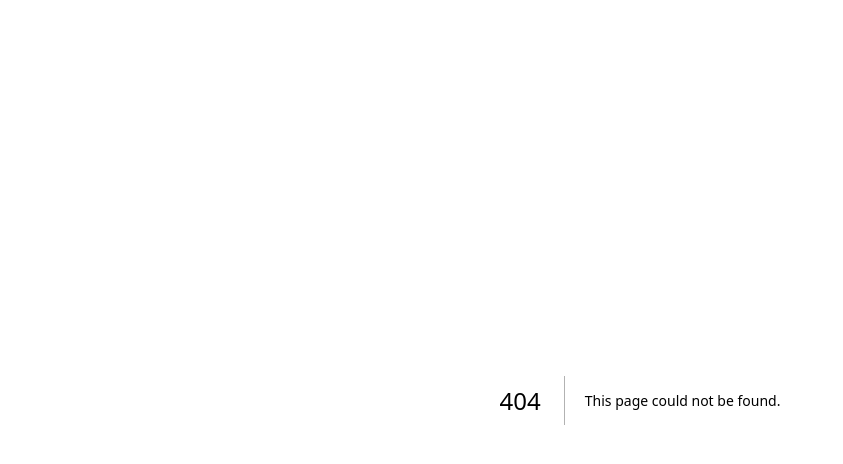
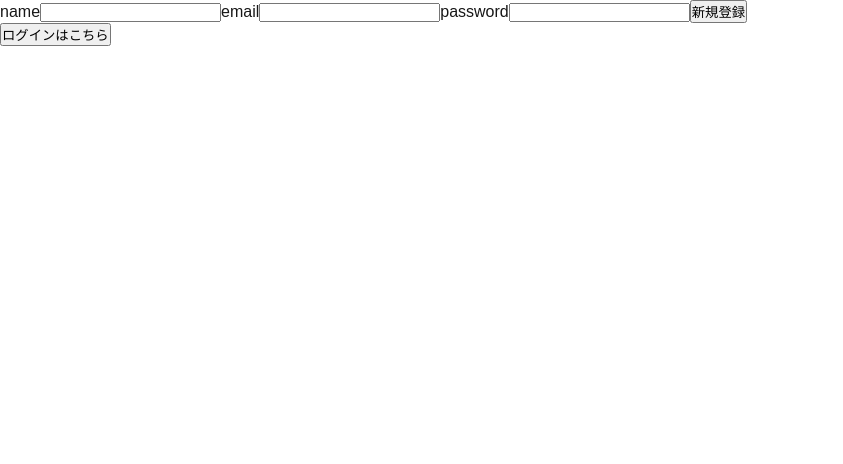
Before and after one commit to hayasin2004/new-u22-Next.js, a Next.js app: page /signin in a window 1280 px wide. Before the commit this address had no page. Shown: the top 464 px of the page, without its empty margins (0-843 px from the left). Built offline with nearby package versions, Linux system fonts and the light colour scheme.

Commit message:
prisma,supabase連携完了 login,signinフロント側なんとなく完成 lib,NextAuthがよくわからなかったので正孝ちゃんに教えてもらう

```diff
--- /dev/null
+++ b/src/app/(userAuth)/signin/page.tsx
@@ -0,0 +1,46 @@
+'use client'
+import React, {useState} from "react";
+import { useRouter } from "next/navigation";
+import { signIn } from "next-auth/react";
+
+ const SignIn = () => {
+    const router = useRouter();
+    const [username, setUsername] =useState<string>("");
+    const [email, setEmail] = useState<string>("");
+    const [password, setPassword] = useState<string>("");
+    const handleLogin = async (e: React.MouseEvent<HTMLElement, MouseEvent>) =>{
+        e.preventDefault();
+        const response = await signIn(email, username, password);
+        console.log(response);
+        router.push("/Login");
+
+    }
+    const handleChange = () => {
+        router.push('/Login');
+    }
+
+
+    return (
+        <div>
+            <form>
+            <label>name</label>
+            <input
+                value={username}
+                onChange={(e) => setUsername(e.target.value)}/>
+            <label>email</label>
+            <input
+                value={email}
+                onChange={(e) => setEmail(e.target.value)}/>
+            <label>password</label>
+            <input
+                value={password}
+                onChange={(e) => setPassword(e.target.value)}/>
+            <button onClick={handleLogin}>新規登録</button>
+            </form>
+            <button　onClick={handleChange}>ログインはこちら</button>
+
+        </div>
+    );
+};
+
+export default SignIn;
```
Also changed, not shown: package.json (+11 -5 lines), src/app/(userAuth)/login/page.tsx (added, +56 -0 lines), src/repository/prisma/NextAuthRepository.ts (added, +13 -0 lines), 1 other file (tests, documents, lock files or other folders).
